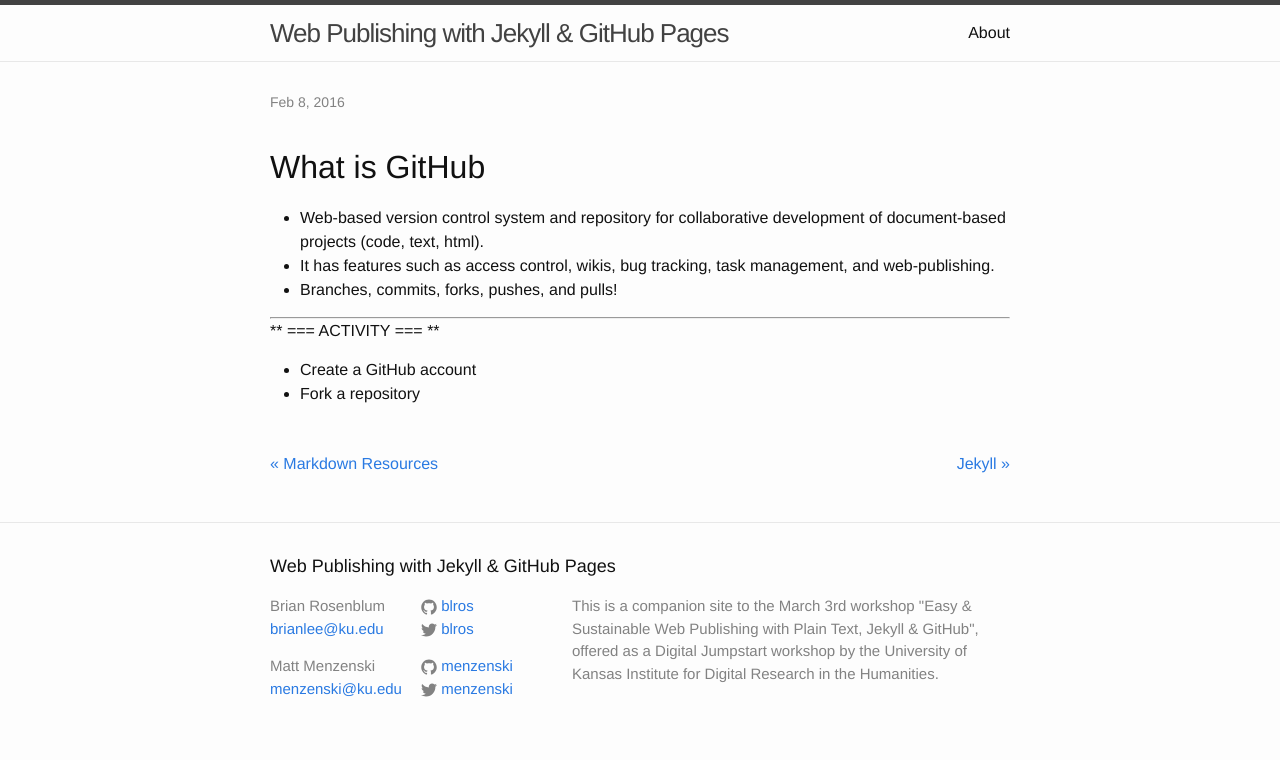
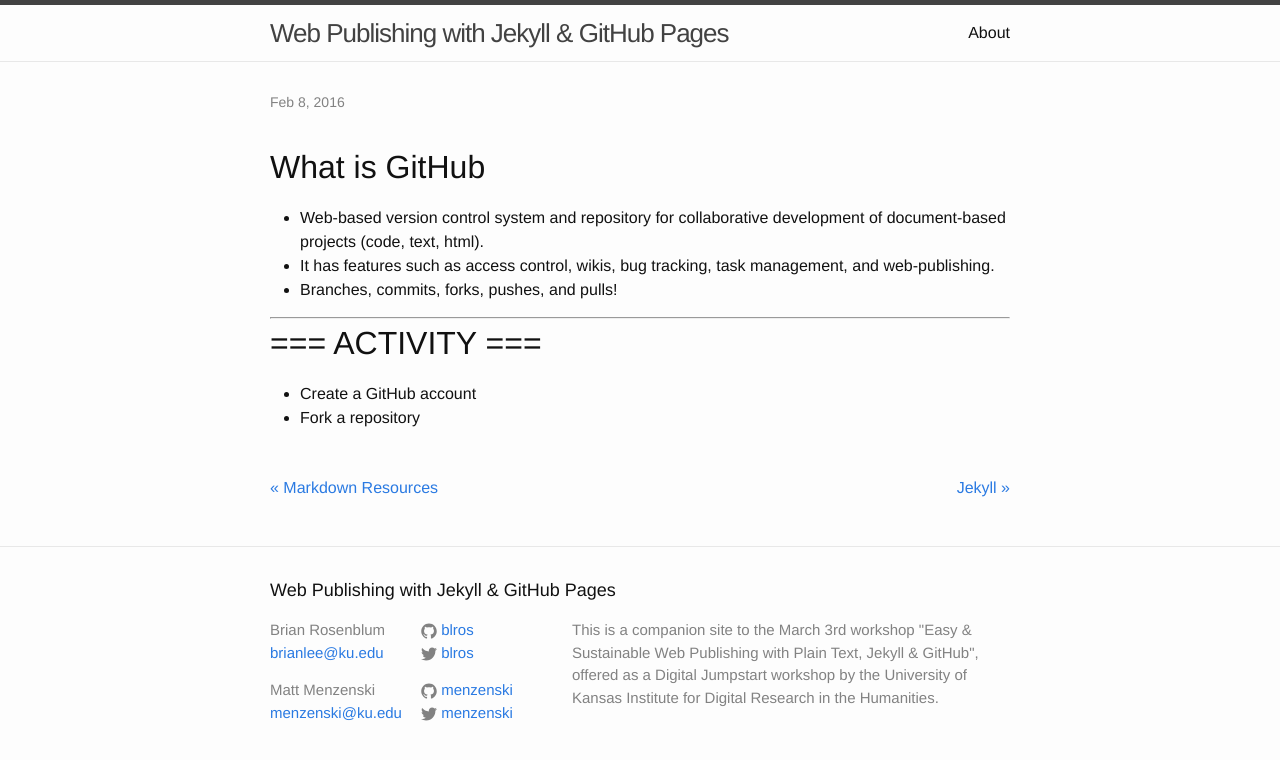
Before and after one commit to menzenski/idrh-static-site-workshop, a Jekyll site: the page built from _posts/2016-02-08-github.md, in a window 1280 px wide. Shown: the top 760 px of the page. Built offline with Jekyll 4.4.1, drawn with Linux system fonts in a browser that asks for light colours.

```diff
--- a/_posts/2016-02-08-github.md
+++ b/_posts/2016-02-08-github.md
@@ -14,6 +14,6 @@ published: true
 
 ***
 
-** === ACTIVITY === **
+## === ACTIVITY ===
 * Create a GitHub account
 * Fork a repository
```
